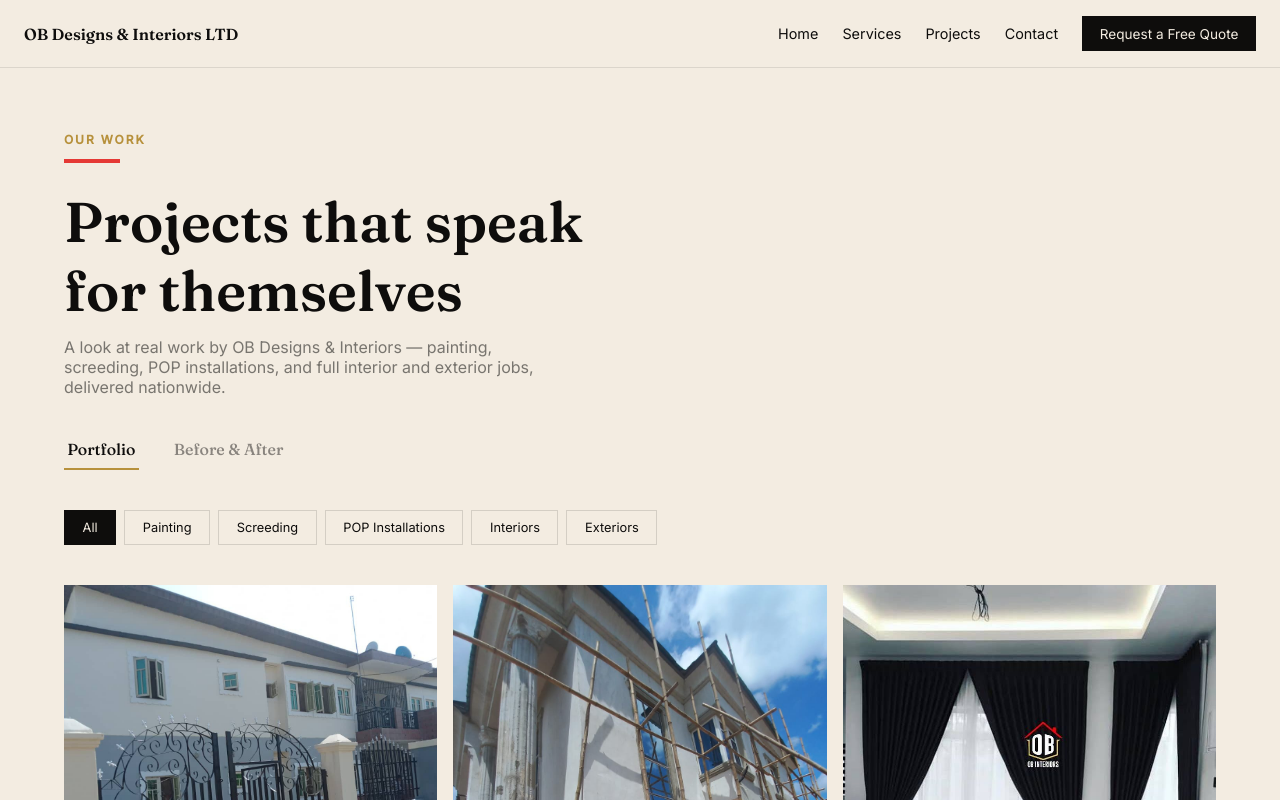
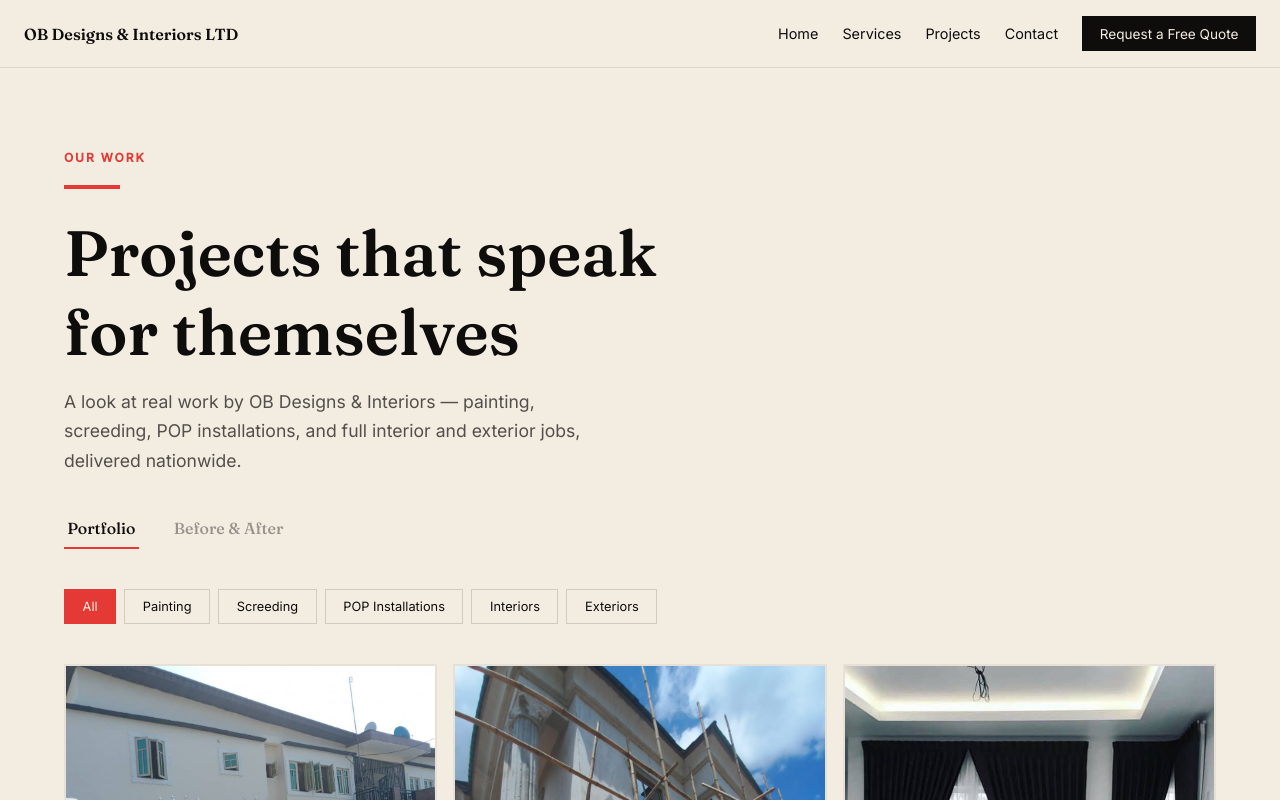
Before and after one commit to ashleybrown22343-max/obdesigns, a React (Vite) app: page /projects in a window 1280 px wide. Shown: the top 800 px of the page. Built offline with nearby package versions, Linux system fonts and the light colour scheme.

Commit message:
Update projects.css

```diff
--- a/src/styles/projects.css
+++ b/src/styles/projects.css
@@ -1,12 +1,14 @@
 .projectsPage {
-  background: #F3ECE1;
+  background: var(--off-white);
   min-height: 100vh;
+  font-family: "Inter", sans-serif;
+  padding-bottom: 5rem;
 }
 
 .projectsHero {
   max-width: 1200px;
   margin: 0 auto;
-  padding: 4rem 1.5rem 2rem;
+  padding: 5rem 1.5rem 2rem;
 }
 
 .projectsHero .eyebrow {
@@ -14,24 +16,59 @@
   font-size: 0.75rem;
   letter-spacing: 0.16em;
   text-transform: uppercase;
-  color: #B7913C;
-  margin: 0 0 0.75rem;
+  color: var(--red);
+  margin: 0 0 1rem;
+  font-weight: 600;
+}
+
+.projectsHero .heroAccentLine {
+  width: 56px;
+  height: 4px;
+  background: var(--red);
+  margin: 0 0 1.5rem;
 }
 
 .projectsHero h1 {
   font-family: "Fraunces", serif;
-  font-size: clamp(2.25rem, 5vw, 3.5rem);
-  color: #0E0D0C;
-  margin: 0 0 0.75rem;
+  font-size: clamp(2.5rem, 5vw, 4rem);
+  color: var(--black);
+  margin: 0 0 1rem;
   max-width: 16ch;
 }
 
 .projectsHero p {
   font-family: "Inter", sans-serif;
-  color: #0E0D0C88;
+  color: rgba(14, 13, 12, 0.7);
+  font-size: 1.1rem;
+  max-width: 48ch;
+  line-height: 1.7;
+  margin: 0;
+}
+
+.tabRow {
+  max-width: 1200px;
+  margin: 0 auto;
+  padding: 0 1.5rem 1.5rem;
+  display: flex;
+  gap: 0.5rem;
+}
+
+.tabBtn {
+  font-family: "Fraunces", serif;
   font-size: 1rem;
-  max-width: 48ch;
-  margin: 0;
+  padding: 0.6rem 0.2rem;
+  border: none;
+  background: none;
+  color: rgba(14, 13, 12, 0.4);
+  cursor: pointer;
+  border-bottom: 2px solid transparent;
+  margin-right: 1.5rem;
+  transition: color 0.2s ease, border-color 0.2s ease;
+}
+
+.tabBtn.active {
+  color: var(--black);
+  border-bottom-color: var(--red);
 }
 
 .filterRow {
@@ -43,7 +80,7 @@
   flex-wrap: wrap;
   position: sticky;
   top: 65px;
-  background: #F3ECE1;
+  background: var(--off-white);
   z-index: 20;
   padding-top: 1rem;
 }
@@ -52,17 +89,22 @@
   font-family: "Inter", sans-serif;
   font-size: 0.8rem;
   padding: 0.55rem 1.1rem;
-  border: 1px solid #0E0D0C22;
+  border: 1px solid rgba(14, 13, 12, 0.15);
   background: transparent;
-  color: #0E0D0C;
+  color: var(--black);
   cursor: pointer;
   transition: all 0.2s ease;
 }
 
 .filterChip.active {
-  background: #0E0D0C;
-  color: #F3ECE1;
-  border-color: #0E0D0C;
+  background: var(--red);
+  color: var(--off-white);
+  border-color: var(--red);
+}
+
+.filterChip:hover {
+  border-color: var(--gold);
+  color: var(--red);
 }
 
 .masonry {
@@ -86,7 +128,13 @@
   overflow: hidden;
   position: relative;
   cursor: pointer;
-  background: #0E0D0C0d;
+  background: rgba(14, 13, 12, 0.05);
+  border: 2px solid transparent;
+  transition: border-color 0.3s ease;
+}
+
+.masonryItem:hover {
+  border-color: var(--gold);
 }
 
 .masonryItem img {
@@ -103,8 +151,8 @@
   position: absolute;
   bottom: 0.75rem;
   left: 0.75rem;
-  background: #0E0D0Cd9;
-  color: #F3ECE1;
+  background: rgba(14, 13, 12, 0.85);
+  color: var(--off-white);
   font-family: "Inter", sans-serif;
   font-size: 0.68rem;
   letter-spacing: 0.06em;
@@ -115,7 +163,7 @@
 .lightboxBackdrop {
   position: fixed;
   inset: 0;
-  background: #0E0D0Cf2;
+  background: rgba(14, 13, 12, 0.95);
   z-index: 100;
   display: flex;
   align-items: center;
@@ -134,7 +182,7 @@
   position: absolute;
   background: none;
   border: none;
-  color: #F3ECE1;
+  color: var(--off-white);
   cursor: pointer;
 }
 
@@ -153,45 +201,34 @@
   text-align: center;
 }
 
+.ctaBanner h2 {
+  font-family: "Fraunces", serif;
+  font-size: 1.75rem;
+  color: var(--black);
+  margin: 0 0 0.5rem;
+}
+
 .ctaBanner p {
   font-family: "Inter", sans-serif;
-  color: #0E0D0C99;
-  margin: 0 0 1.25rem;
+  color: rgba(14, 13, 12, 0.7);
+  margin: 0 0 1.5rem;
 }
 
 .ctaBannerBtn {
   display: inline-block;
-  background: #0E0D0C;
-  color: #F3ECE1;
+  background: var(--red);
+  color: var(--off-white);
   padding: 0.9rem 2rem;
   text-decoration: none;
   font-family: "Inter", sans-serif;
   font-size: 0.9rem;
-  }
-
-.tabRow {
-  max-width: 1200px;
-  margin: 0 auto;
-  padding: 0 1.5rem 1.5rem;
-  display: flex;
-  gap: 0.5rem;
+  font-weight: 600;
+  transition: background 0.2s ease;
 }
 
-.tabBtn {
-  font-family: "Fraunces", serif;
-  font-size: 1rem;
-  padding: 0.6rem 0.2rem;
-  border: none;
-  background: none;
-  color: #0E0D0C77;
-  cursor: pointer;
-  border-bottom: 2px solid transparent;
-  margin-right: 1.5rem;
-}
-
-.tabBtn.active {
-  color: #0E0D0C;
-  border-bottom-color: #B7913C;
+.ctaBannerBtn:hover {
+  background: var(--gold);
+  color: var(--black);
 }
 
 .beforeAfterGrid {
@@ -200,11 +237,7 @@
   padding: 0 1.5rem 6rem;
   display: grid;
   grid-template-columns: repeat(auto-fit, minmax(280px, 1fr));
-  gap: 1.5rem;
-}
-
-.beforeAfterGrid {
-  gap: 3.5rem !important;
+  gap: 3.5rem;
 }
 
 @media (max-width: 640px) {
```
